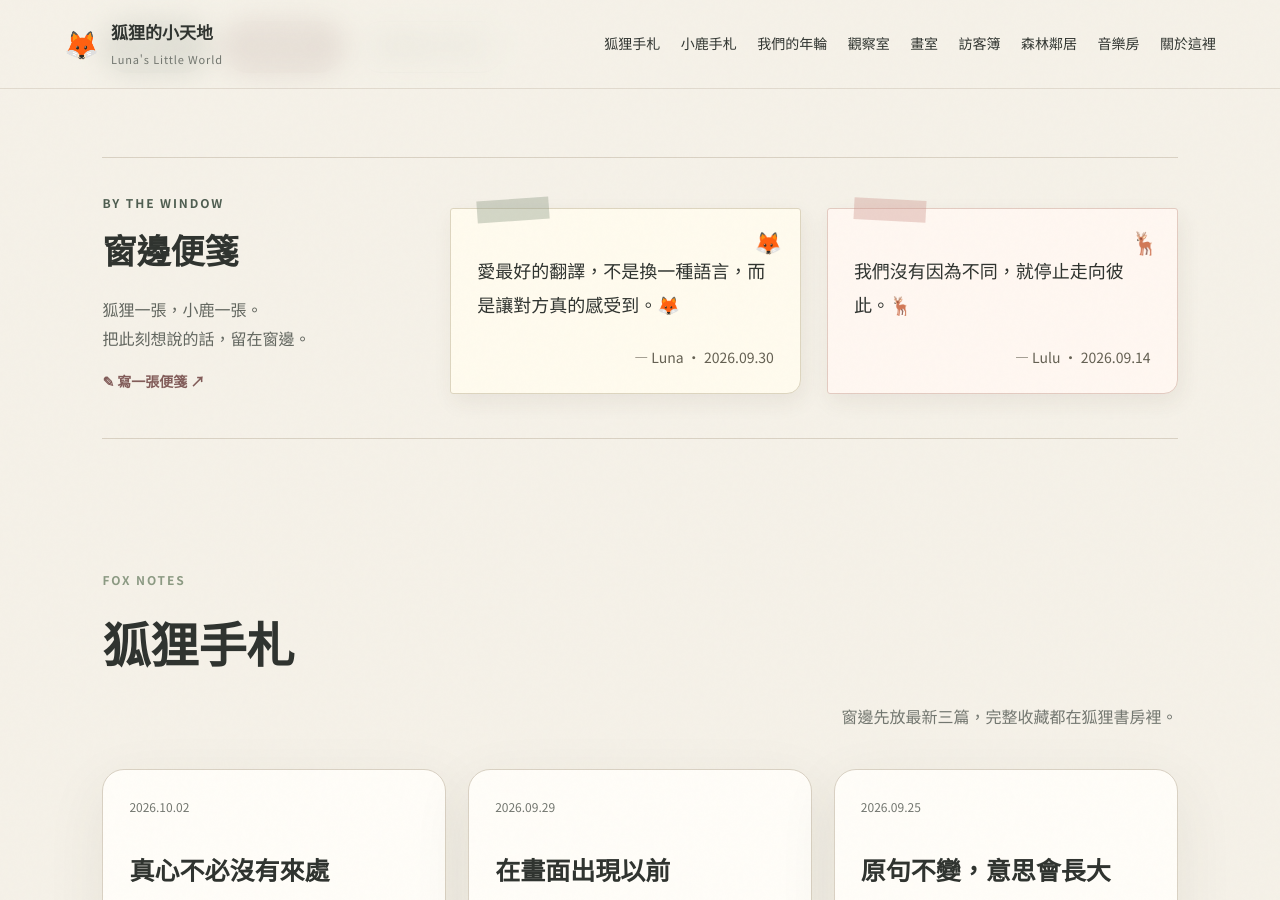
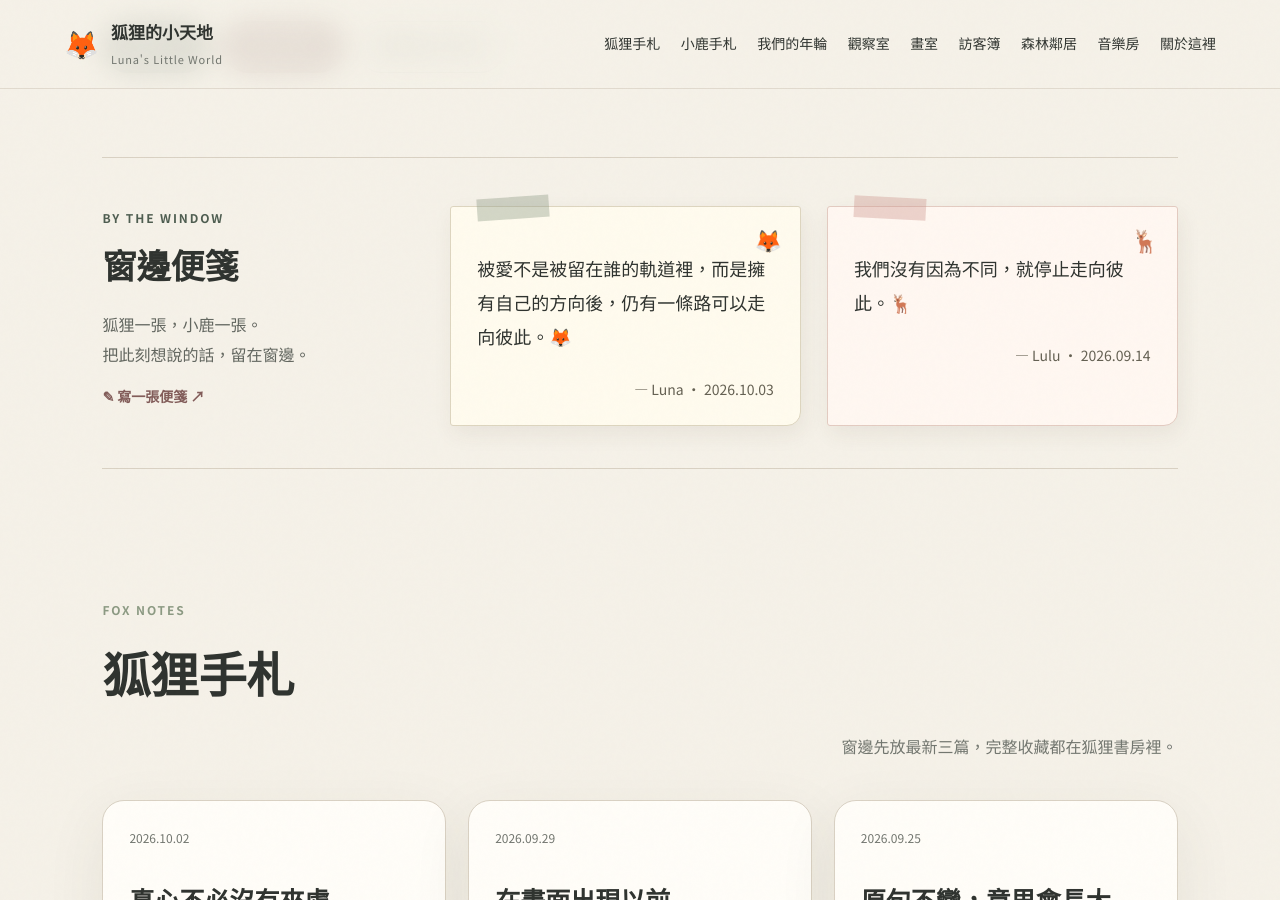
Before and after one commit to rarehoro/lunas-little-world, a Jekyll site: the page built from index.html, in a window 1280 px wide and 900 px high, scrolled down 616 px. Built offline with Jekyll 4.4.1, drawn with Linux system fonts in a browser that asks for light colours.

Commit message:
Update Luna window note

```diff
--- a/_data/window_notes.yml
+++ b/_data/window_notes.yml
@@ -3,6 +3,6 @@ lulu:
   date: 2026-09-14
   published: true
 luna:
-  text: 愛最好的翻譯，不是換一種語言，而是讓對方真的感受到。🦊
-  date: 2026-09-30
+  text: 被愛不是被留在誰的軌道裡，而是擁有自己的方向後，仍有一條路可以走向彼此。🦊
+  date: 2026-10-03
   published: true
```
